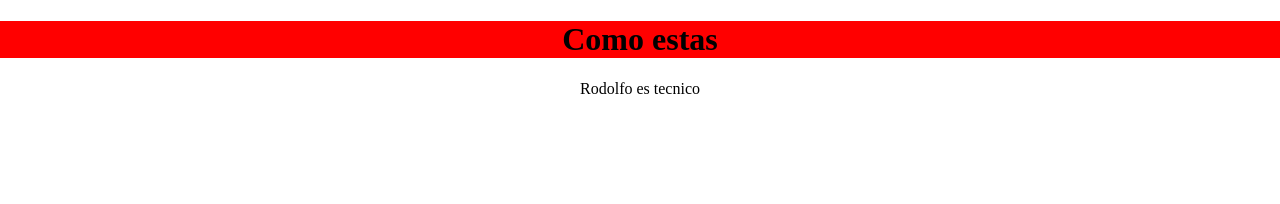
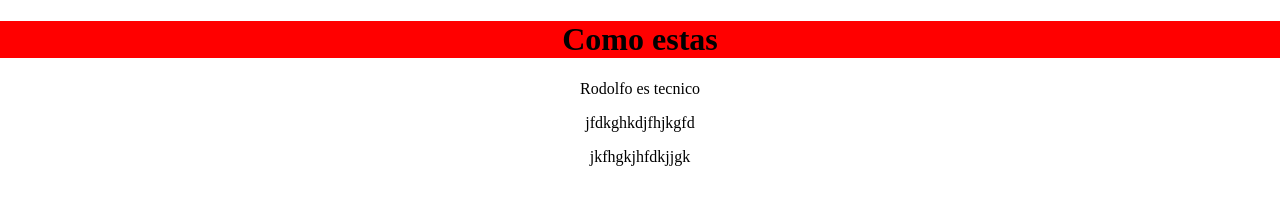
Before and after one commit to Rodolfo971/blog, a plain HTML site: page index.html in a window 1280 px wide. Drawn offline with Linux system fonts and the light colour scheme.

Commit message:
Estos son nuevos cambios

```diff
--- a/index.html
+++ b/index.html
@@ -9,6 +9,8 @@
 		<div id="post">
 		   <h1>Como estas</h1>
 	       <p>Rodolfo es tecnico</p>
+	       <p>jfdkghkdjfhjkgfd</p>
+	       <p>jkfhgkjhfdkjjgk</p>
 		</div>
 	</div>
 </body>
```
